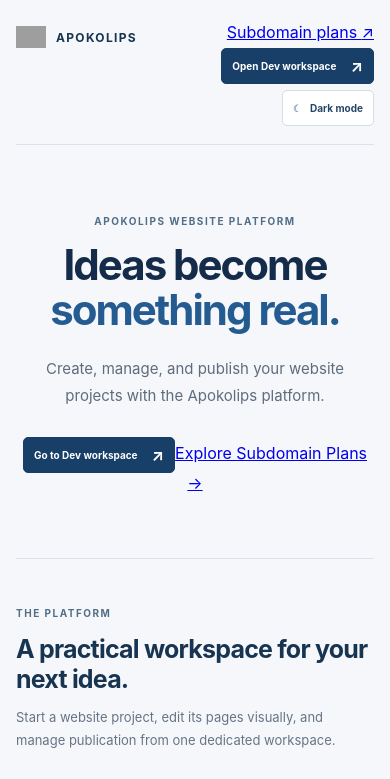
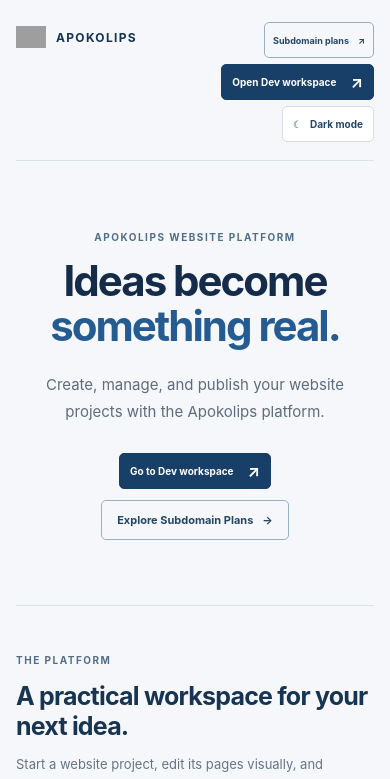
Before and after one commit to lakindusathsara44-bit/Apokolips-2, a React (Vite) app in the folder index-app/: page / in a window 390 px wide. Shown: the top 779 px of the page. Built offline with nearby package versions, Linux system fonts and the light colour scheme; grey boxes are pictures that could not be loaded.

Commit message:
style: add responsive subdomain plan links

```diff
--- a/index-app/src/styles.css
+++ b/index-app/src/styles.css
@@ -46,3 +46,13 @@
 @media(max-width:700px){.landing{width:calc(100% - 32px)}.site-header{align-items:flex-start;gap:12px}.header-actions{flex-wrap:wrap;justify-content:flex-end}.landing-hero{padding:70px 5px 65px}.service-grid,.process-list{grid-template-columns:1fr}.audience-grid{grid-template-columns:repeat(2,1fr)}.closing-cta{align-items:flex-start;flex-direction:column}.landing-footer{flex-wrap:wrap}}
 @media(max-width:420px){.header-actions{gap:6px}.dev-button,.theme-toggle{min-height:36px;padding:0 10px;font-size:10px}}
 @media(prefers-reduced-motion:reduce){*,*::before,*::after{animation-duration:.01ms!important;animation-iteration-count:1!important;scroll-behavior:auto!important;transition-duration:.01ms!important}}
+
+
+/* Clear, separate homepage route to the Subdomain Plans page. */
+.plans-nav-button,.plans-secondary-button{display:inline-flex;align-items:center;justify-content:center;gap:9px;min-height:40px;padding:0 15px;border:1px solid #9aafc3;border-radius:5px;background:transparent;color:#244665;text-decoration:none;font-size:11px;font-weight:700;transition:transform .18s ease,border-color .18s ease,background .18s ease}
+.plans-nav-button:hover,.plans-secondary-button:hover{transform:translateY(-2px);border-color:#315f89;background:#edf4fa}
+.hero-actions{display:flex;align-items:center;justify-content:center;gap:11px;flex-wrap:wrap}
+[data-theme=dark] .plans-nav-button,[data-theme=dark] .plans-secondary-button{border-color:#50677e;color:#dce8f4}
+[data-theme=dark] .plans-nav-button:hover,[data-theme=dark] .plans-secondary-button:hover{background:#122033;border-color:#8ab7e2}
+@media(max-width:700px){.header-actions{max-width:75%}.plans-nav-button{min-height:36px;padding:0 10px;font-size:10px}}
+@media(max-width:420px){.header-actions{max-width:78%}.plans-nav-button{font-size:9px;padding:0 8px}}
```
